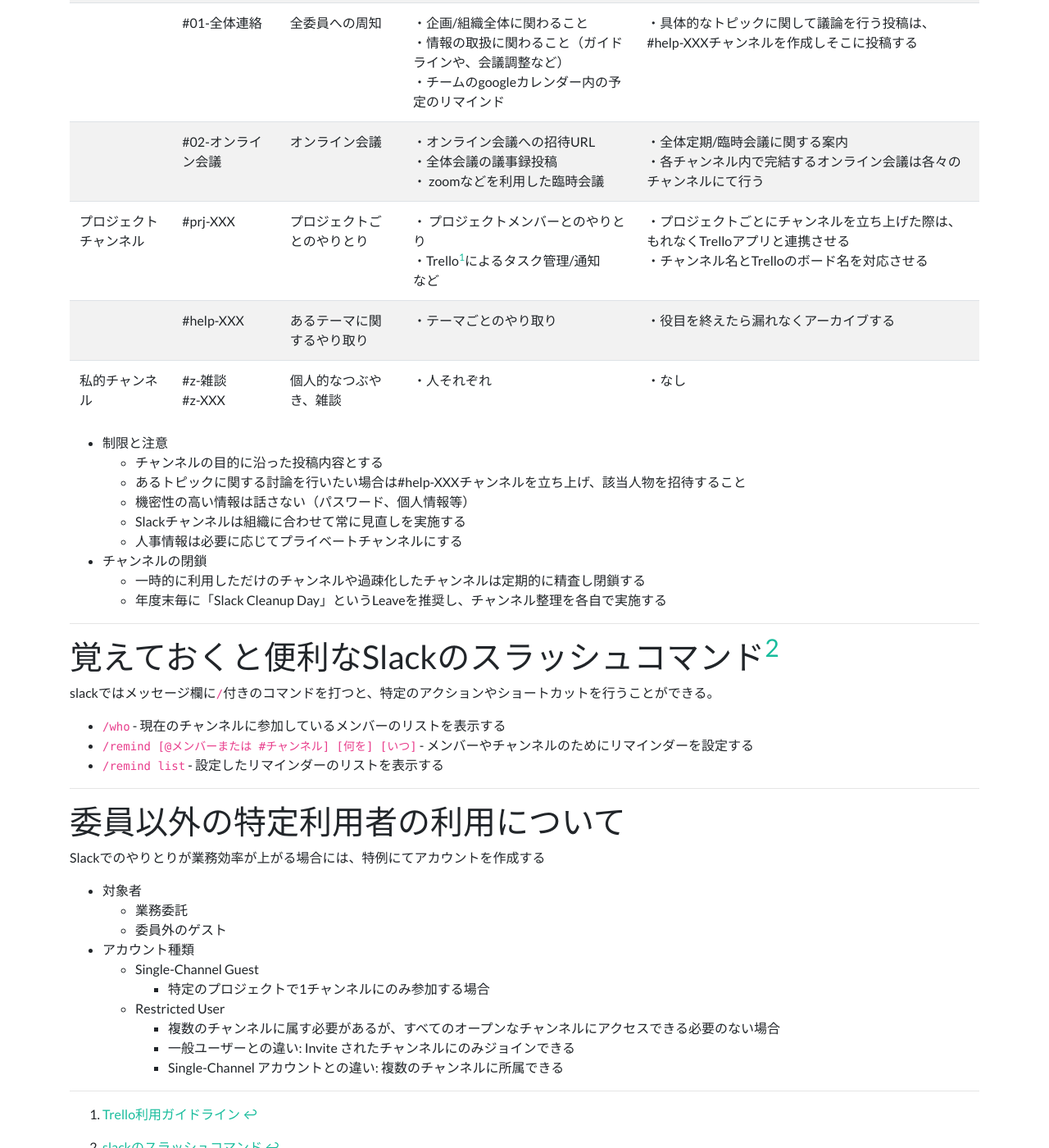
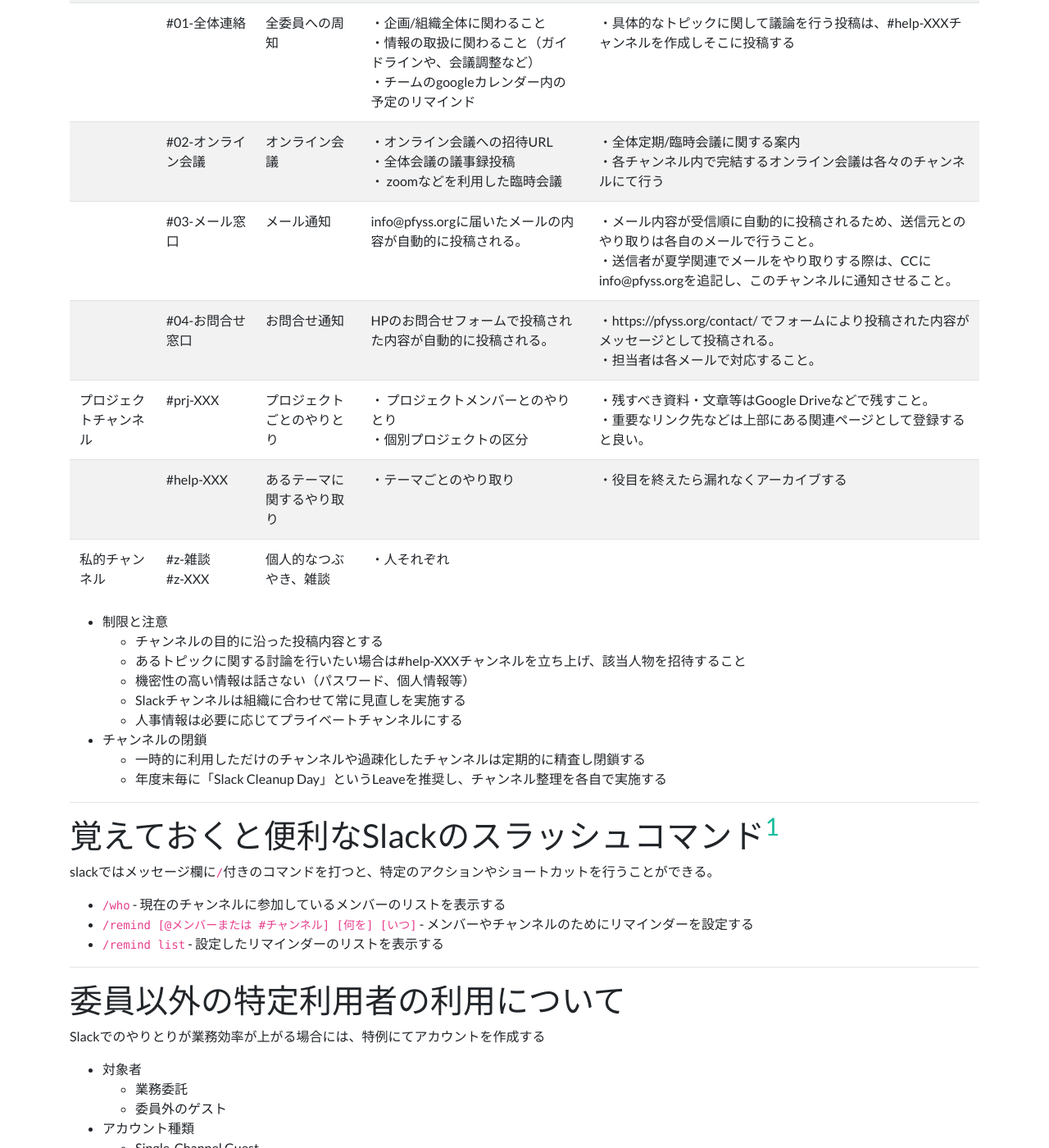
Before and after one commit to plasma-fusion-youth-forum/guidelines, a Jekyll site: the page built from slack-guideline.md, in a window 1280 px wide and 1400 px high, scrolled down 1237 px. Shown: the whole window at 82% size. Built offline with Jekyll 4.4.1, drawn with Linux system fonts in a browser that asks for light colours.

Commit message:
Update slack-guideline.md
- Delete Tollero topics
- Add new channels content

```diff
--- a/slack-guideline.md
+++ b/slack-guideline.md
@@ -39,9 +39,11 @@ title: Slack利用ガイドライン
 | 全社チャンネル | #00-guideline | ガイドラインの固定　|・１つのポストのみ投稿　| ・１つのポストのみ投稿しそれを編集していく <br/> ・その他いかなる投稿も禁止 <br/> ・ほぼreadonly |
 |   | #01-全体連絡 | 全委員への周知 |・企画/組織全体に関わること<br/>・情報の取扱に関わること（ガイドラインや、会議調整など）<br/> ・チームのgoogleカレンダー内の予定のリマインド　|・具体的なトピックに関して議論を行う投稿は、#help-XXXチャンネルを作成しそこに投稿する |
 |   | #02-オンライン会議 | オンライン会議 |・オンライン会議への招待URL<br/>・全体会議の議事録投稿<br/>・ zoomなどを利用した臨時会議　|・全体定期/臨時会議に関する案内<br/>・各チャンネル内で完結するオンライン会議は各々のチャンネルにて行う |
-|  プロジェクトチャンネル | #prj-XXX | プロジェクトごとのやりとり |・ プロジェクトメンバーとのやりとり<br/>・Trello[^1]によるタスク管理/通知<br/>など |・プロジェクトごとにチャンネルを立ち上げた際は、もれなくTrelloアプリと連携させる<br/>・チャンネル名とTrelloのボード名を対応させる |
+|   | #03-メール窓口 | メール通知 | info@pfyss.orgに届いたメールの内容が自動的に投稿される。 |・メール内容が受信順に自動的に投稿されるため、送信元とのやり取りは各自のメールで行うこと。<br/>・送信者が夏学関連でメールをやり取りする際は、CCにinfo@pfyss.orgを追記し、このチャンネルに通知させること。|
+|   | #04-お問合せ窓口 | お問合せ通知 | HPのお問合せフォームで投稿された内容が自動的に投稿される。 |・https://pfyss.org/contact/ でフォームにより投稿された内容がメッセージとして投稿される。<br/>・担当者は各メールで対応すること。 |
+|  プロジェクトチャンネル | #prj-XXX | プロジェクトごとのやりとり |・ プロジェクトメンバーとのやりとり<br/>・個別プロジェクトの区分 |・残すべき資料・文章等はGoogle Driveなどで残すこと。<br/>・重要なリンク先などは上部にある関連ページとして登録すると良い。 |
 |   | #help-XXX | あるテーマに関するやり取り |・テーマごとのやり取り |・役目を終えたら漏れなくアーカイブする |
-| 私的チャンネル | #z-雑談<br/>#z-XXX | 個人的なつぶやき、雑談 |・人それぞれ | ・なし |
+| 私的チャンネル | #z-雑談<br/>#z-XXX | 個人的なつぶやき、雑談 |・人それぞれ |  |
 
 
 - 制限と注意
@@ -55,7 +57,7 @@ title: Slack利用ガイドライン
     - 年度末毎に「Slack Cleanup Day」というLeaveを推奨し、チャンネル整理を各自で実施する
 
 ---
-## 覚えておくと便利なSlackのスラッシュコマンド[^2]
+## 覚えておくと便利なSlackのスラッシュコマンド[^1]
 slackではメッセージ欄に`/`付きのコマンドを打つと、特定のアクションやショートカットを行うことができる。
 - `/who` - 現在のチャンネルに参加しているメンバーのリストを表示する
 - `/remind [@メンバーまたは #チャンネル] [何を] [いつ]` - メンバーやチャンネルのためにリマインダーを設定する
@@ -76,5 +78,4 @@ Slackでのやりとりが業務効率が上がる場合には、特例にてア
         - Single-Channel アカウントとの違い: 複数のチャンネルに所属できる
 
 ---
-[^1]: [Trello利用ガイドライン](trello-guideline.md)
-[^2]: [slackのスラッシュコマンド](https://slack.com/intl/ja-jp/help/articles/201259356-Slack-のスラッシュコマンド)
+[^1]: [slackのスラッシュコマンド](https://slack.com/intl/ja-jp/help/articles/201259356-Slack-のスラッシュコマンド)
```
